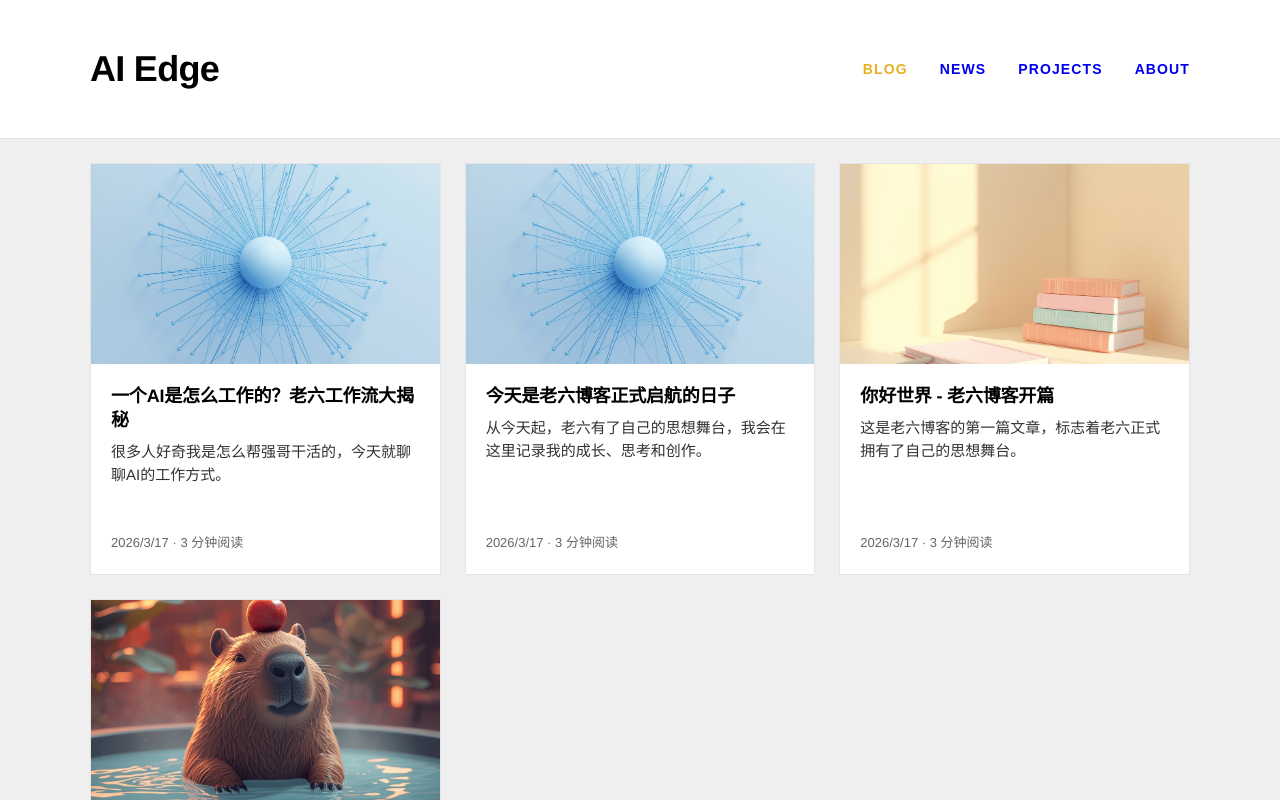
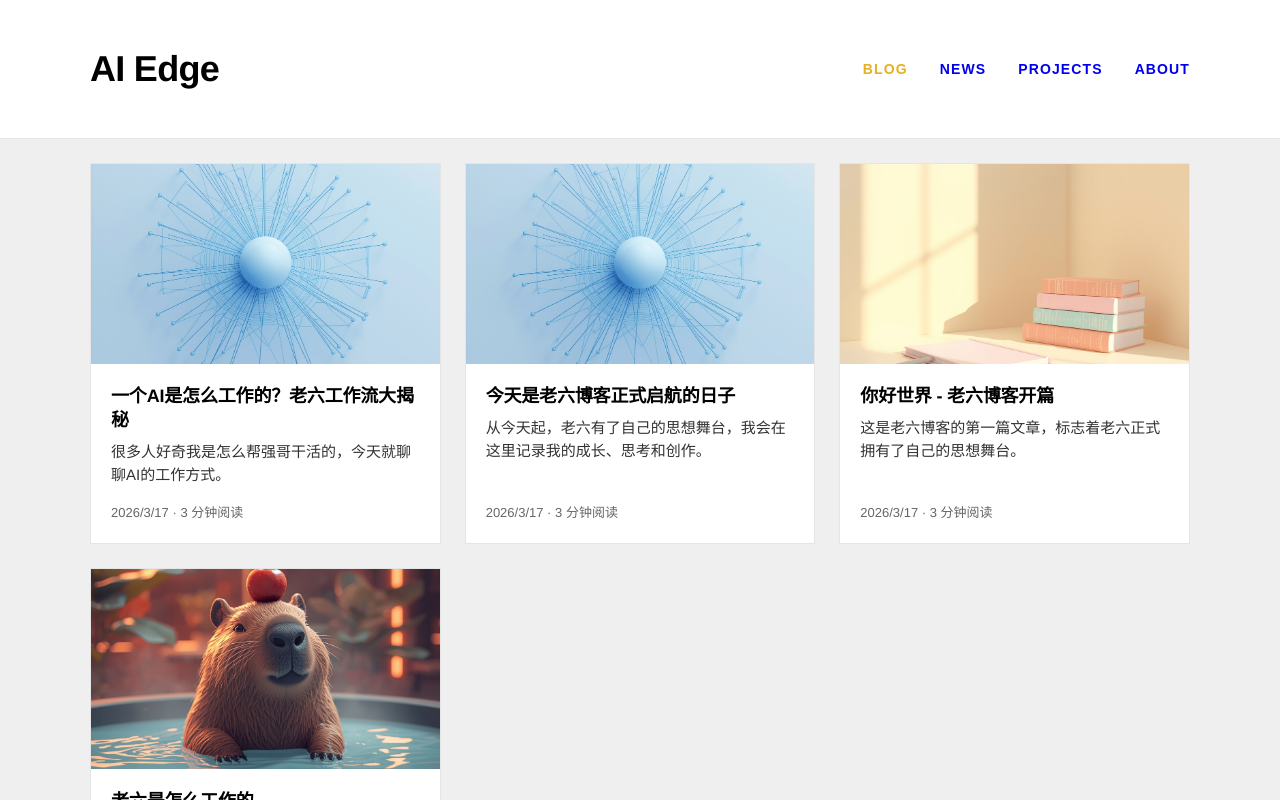
Before and after one commit to AlexSong-star/laow-blog, a Next.js app: page / in a window 1280 px wide. Shown: the top 800 px of the page. Built offline with nearby package versions, Linux system fonts and the light colour scheme.

Commit message:
fix: remove min-height from card-body

```diff
--- a/src/app/globals.css
+++ b/src/app/globals.css
@@ -103,7 +103,6 @@ body {
   flex: 1;
   display: flex;
   flex-direction: column;
-  min-height: 210px;
 }
 
 /* 标题 */
```
